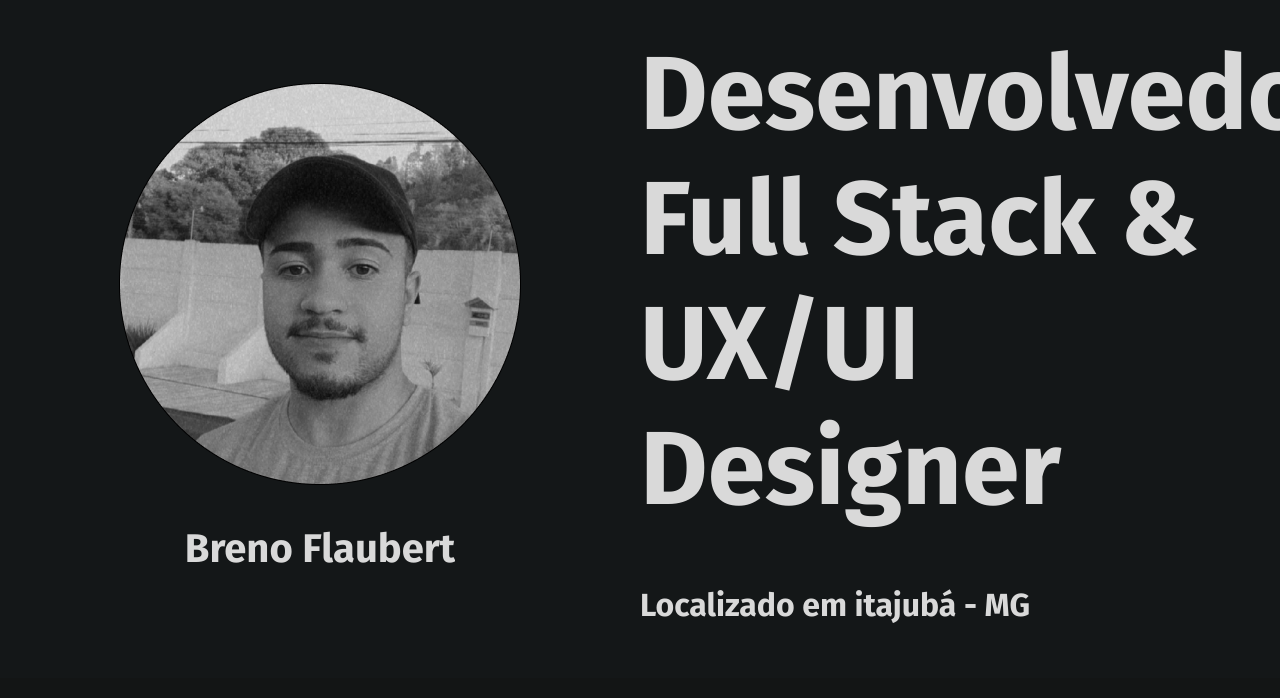
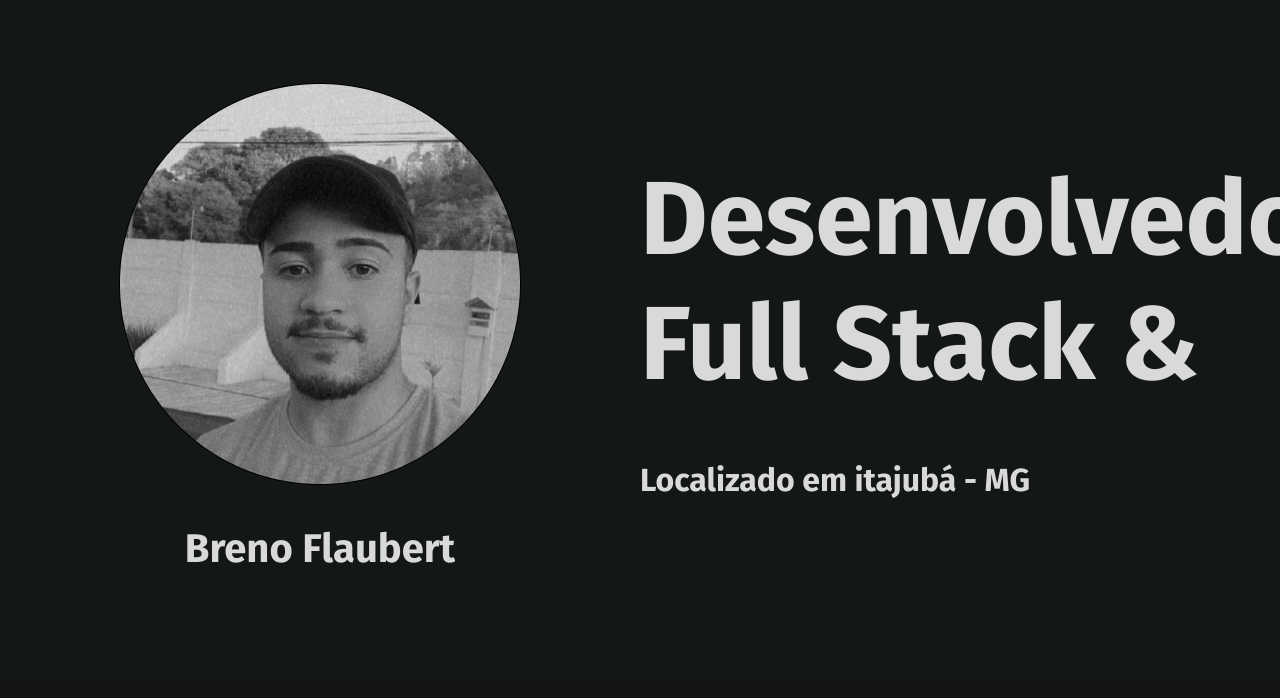
Before and after one commit to BrenoFlaubert/portfolio, a plain HTML site: page assets/index.html in a window 1280 px wide. Shown: the part 102-800 px from the top of the page. Drawn offline with Linux system fonts and the light colour scheme.

Commit message:
Update index.html

```diff
--- a/assets/index.html
+++ b/assets/index.html
@@ -27,7 +27,6 @@
         <h1>
           Desenvolvedor <br />
           Full Stack &<br />
-          UX/UI Designer
         </h1>
         <br />
         <br />
```
